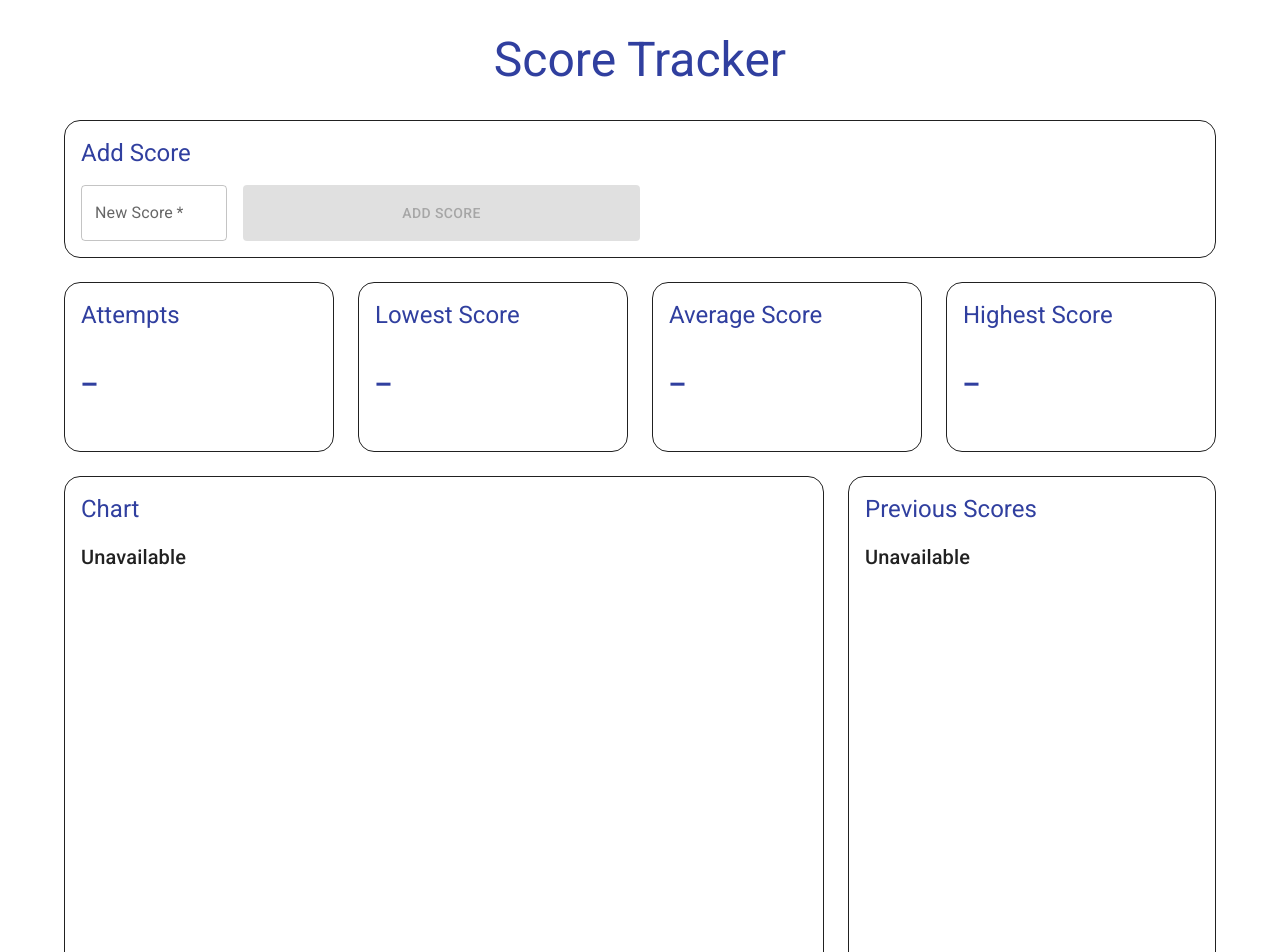
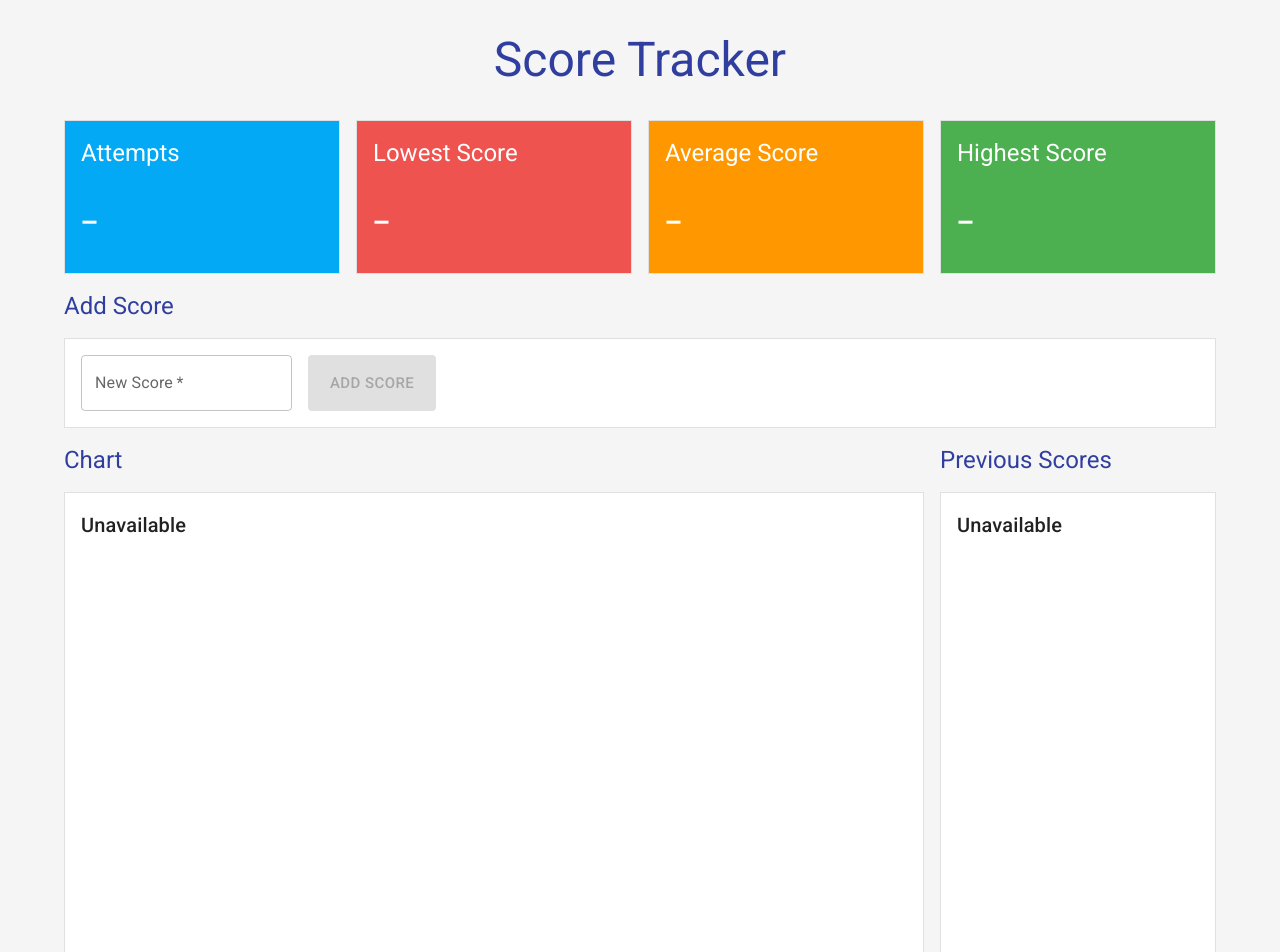
Before and after one commit to michaelyu13/score-tracker, a React (Vite) app: page / in a window 1280 px wide. Shown: the top 952 px of the page. Built offline with nearby package versions, Linux system fonts and the light colour scheme.

Commit message:
Styles - Added lots of styles

```diff
--- a/src/App.tsx
+++ b/src/App.tsx
@@ -1,5 +1,5 @@
 import { Box, Container, Grid } from '@mui/material/';
-import { indigo } from '@mui/material/colors';
+import { grey, indigo } from '@mui/material/colors';
 import { ThemeProvider, createTheme } from '@mui/material/styles';
 import { useEffect, useRef, useState } from 'react';
 import AddScore from './components/AddScore';
@@ -45,32 +45,41 @@ const App = () => {
     }, [scoresHistory]);
 
     return (
-        <>
         <ThemeProvider theme={theme}>
-                <Box component="section" sx={{ display: 'flex', flexDirection: 'column', minHeight: '100vh' }}>
+            <Box
+                component="section"
+                sx={{
+                    display: 'flex',
+                    flexDirection: 'column',
+                    minHeight: '100vh',
+                    backgroundColor: grey[100],
+                }}
+            >
                 <Container sx={{ flexGrow: 1, marginBottom: 2 }}>
                     <Header />
 
-                        <Grid container spacing={3}>
+                    <Grid container spacing={2}>
+                        <Grid item xs={6} sm={3}>
+                            <StatAttempts scoresHistory={scoresHistory} />
+                        </Grid>
+                        <Grid item xs={6} sm={3}>
+                            <StatLowestScore scoresHistory={scoresHistory} />
+                        </Grid>
+                        <Grid item xs={6} sm={3}>
+                            <StatAverageScore scoresHistory={scoresHistory} />
+                        </Grid>
+                        <Grid item xs={6} sm={3}>
+                            <StatHighestScore scoresHistory={scoresHistory} />
+                        </Grid>
+
                         <Grid item xs={12}>
                             <AddScore scoresHistory={scoresHistory} setScoresHistory={setScoresHistory} />
                         </Grid>
-                            <Grid item xs={12} sm={3}>
-                                <StatAttempts scoresHistory={scoresHistory} />
-                            </Grid>
-                            <Grid item xs={12} sm={3}>
-                                <StatLowestScore scoresHistory={scoresHistory} />
-                            </Grid>
-                            <Grid item xs={12} sm={3}>
-                                <StatAverageScore scoresHistory={scoresHistory} />
-                            </Grid>
-                            <Grid item xs={12} sm={3}>
-                                <StatHighestScore scoresHistory={scoresHistory} />
-                            </Grid>
-                            <Grid item xs={12} md={8}>
+
+                        <Grid item xs={12} md={9}>
                             <ChartSection scoresHistory={scoresHistory} />
                         </Grid>
-                            <Grid item xs={12} md={4}>
+                        <Grid item xs={12} sm={12} md={3}>
                             <PreviousScores scoresHistory={scoresHistory} />
                         </Grid>
                     </Grid>
@@ -79,7 +88,6 @@ const App = () => {
                 <Footer scoresHistory={scoresHistory} setScoresHistory={setScoresHistory} />
             </Box>
         </ThemeProvider>
-        </>
     );
 };
 
--- a/src/components/AddScore.tsx
+++ b/src/components/AddScore.tsx
@@ -1,4 +1,5 @@
 import { Box, Button, TextField, Typography } from '@mui/material/';
+import { grey } from '@mui/material/colors';
 import React, { useEffect } from 'react';
 
 type AddScoreFormProps = {
@@ -59,11 +60,11 @@ const AddScoreForm = ({ scoresHistory, setScoresHistory }: AddScoreFormProps) =>
 
     return (
         <>
-            <Box component="section" p={2} sx={{ border: 1, borderRadius: 4 }}>
-                <Typography variant="h5" component="h2" mb={2} color="primary.main">
-                    Add Score
-                </Typography>
+            <Typography variant="h5" component="h2" mb={2} color="primary.main">
+                Add Score
+            </Typography>
 
+            <Box component="section" p={2} sx={{ border: 1, borderColor: grey[300] }} bgcolor="common.white">
                 <Box
                     component="form"
                     onSubmit={handleOnSubmit}
@@ -82,9 +83,11 @@ const AddScoreForm = ({ scoresHistory, setScoresHistory }: AddScoreFormProps) =>
                         helperText={helperText}
                         onChange={handleOnChange}
                         variant="outlined"
+                        inputProps={{ maxLength: 3 }}
+                        placeholder="3 Digits Max"
                     />
 
-                    <Button type="submit" variant="contained" disabled={isAddButtonDisabled} fullWidth>
+                    <Button type="submit" variant="contained" size="large" disabled={isAddButtonDisabled}>
                         Add Score
                     </Button>
                 </Box>
--- a/src/components/ChartSection.tsx
+++ b/src/components/ChartSection.tsx
@@ -1,4 +1,5 @@
 import { Box, Typography } from '@mui/material/';
+import { grey } from '@mui/material/colors';
 import { useTheme } from '@mui/material/styles';
 import { CategoryScale } from 'chart.js';
 import Chart from 'chart.js/auto';
@@ -53,15 +54,21 @@ const ScoresGraph = ({ scoresHistory }: ScoresGraphProps) => {
 
     return (
         <>
-            <Box component="section" height={{ sm: 550 }} p={2} sx={{ border: 1, borderRadius: 4 }}>
-                <Typography variant="h5" component="h2" mb={2} color="primary.main">
-                    Chart
-                </Typography>
+            <Typography variant="h5" component="h2" mb={2} color="primary.main">
+                Chart
+            </Typography>
 
+            <Box
+                component="section"
+                height={{ md: 480 }}
+                p={2}
+                bgcolor="common.white"
+                sx={{ border: 1, borderColor: grey[300] }}
+            >
                 {(() => {
                     if (scoresHistory.length) {
                         return (
-                            <Box height={'300px'}>
+                            <Box height={'456px'}>
                                 <Line data={chartData} options={chartOptions} />
                             </Box>
                         );
--- a/src/components/Footer.tsx
+++ b/src/components/Footer.tsx
@@ -13,7 +13,7 @@ const Footer = ({ scoresHistory, setScoresHistory }: FooterProps) => {
     const generateRandomData = () => {
         const numberOfData = 20;
         const minValue = 100;
-        const maxValue = 1000;
+        const maxValue = 999;
 
         for (let i = 0; i < numberOfData; i++) {
             const randomData = Math.floor(Math.random() * (maxValue - minValue + 1)) + minValue;
@@ -32,7 +32,7 @@ const Footer = ({ scoresHistory, setScoresHistory }: FooterProps) => {
         setScoresHistory([]);
     };
     return (
-        <Box component="footer" p={2} bgcolor={grey[200]}>
+        <Box component="footer" pt={2} px={2} bgcolor={grey[300]}>
             <Typography variant="h5" component="h1" align="center" mb={2} color="primary.main">
                 For Testing Purposes
             </Typography>
--- a/src/components/PreviousScores.tsx
+++ b/src/components/PreviousScores.tsx
@@ -10,6 +10,9 @@ import {
     TableRow,
     Typography,
 } from '@mui/material/';
+import { tableCellClasses } from '@mui/material/TableCell';
+import { grey } from '@mui/material/colors';
+import { styled } from '@mui/material/styles';
 import Unavailable from './Unavailable';
 
 type ScoresTableProps = {
@@ -17,22 +20,49 @@ type ScoresTableProps = {
 };
 
 const ScoresTable = ({ scoresHistory }: ScoresTableProps) => {
+    const StyledTableCell = styled(TableCell)(({ theme }) => ({
+        [`&.${tableCellClasses.head}`]: {
+            backgroundColor: theme.palette.common.black,
+            color: theme.palette.common.white,
+        },
+        [`&.${tableCellClasses.body}`]: {
+            fontSize: 14,
+        },
+    }));
+
+    const StyledTableRow = styled(TableRow)(({ theme }) => ({
+        '&:nth-of-type(odd)': {
+            backgroundColor: theme.palette.action.hover,
+        },
+        // hide last border
+        '&:last-child td, &:last-child th': {
+            border: 0,
+        },
+    }));
     return (
-        <Box component="section" height={{ sm: 550 }} mb={2} p={2} sx={{ border: 1, borderRadius: 4 }}>
+        <>
             <Typography variant="h5" component="h2" mb={2} color="primary.main">
                 Previous Scores
             </Typography>
 
+            <Box
+                component="section"
+                height={{ md: 480 }}
+                mb={2}
+                p={2}
+                bgcolor="common.white"
+                sx={{ border: 1, borderColor: grey[300] }}
+            >
                 {(() => {
                     if (scoresHistory.length) {
                         return (
                             <>
-                            <TableContainer component={Paper} sx={{ maxHeight: { sm: 427 } }}>
-                                <Table aria-label="previous scores">
+                                <TableContainer component={Paper} sx={{ maxHeight: { md: 399 } }}>
+                                    <Table stickyHeader size="small" aria-label="previous scores">
                                         <TableHead>
                                             <TableRow>
-                                            <TableCell>Attempt</TableCell>
-                                            <TableCell>Score</TableCell>
+                                                <StyledTableCell>Attempt</StyledTableCell>
+                                                <StyledTableCell>Score</StyledTableCell>
                                             </TableRow>
                                         </TableHead>
                                         <TableBody>
@@ -40,24 +70,26 @@ const ScoresTable = ({ scoresHistory }: ScoresTableProps) => {
                                                 .slice()
                                                 .reverse()
                                                 .map((score, index) => (
-                                                <TableRow
+                                                    <StyledTableRow
                                                         key={index}
                                                         sx={{ '&:last-child td, &:last-child th': { border: 0 } }}
                                                     >
-                                                    <TableCell scope="row">{scoresHistory.length - index}</TableCell>
-                                                    <TableCell scope="row">{score}</TableCell>
-                                                </TableRow>
+                                                        <StyledTableCell scope="row">
+                                                            {scoresHistory.length - index}
+                                                        </StyledTableCell>
+                                                        <StyledTableCell scope="row">{score}</StyledTableCell>
+                                                    </StyledTableRow>
                                                 ))}
                                         </TableBody>
                                     </Table>
                                 </TableContainer>
 
                                 {(() => {
-                                if (scoresHistory.length > 7) {
+                                    if (scoresHistory.length > 10) {
                                         return (
                                             <Box
-                                            mt={1.5}
-                                            display={{ xs: 'none', sm: 'flex' }}
+                                                mt={2}
+                                                display={{ xs: 'none', md: 'flex' }}
                                                 flexDirection="column"
                                                 alignItems="center"
                                                 justifyContent="center"
@@ -74,6 +106,7 @@ const ScoresTable = ({ scoresHistory }: ScoresTableProps) => {
                     }
                 })()}
             </Box>
+        </>
     );
 };
 
--- a/src/components/Stats/StatAttempts.tsx
+++ b/src/components/Stats/StatAttempts.tsx
@@ -1,21 +1,19 @@
 import { Box, Typography } from '@mui/material/';
-
+import { grey } from '@mui/material/colors';
 type ScoresGraphProps = {
     scoresHistory: number[];
 };
 
 const Stats = ({ scoresHistory }: ScoresGraphProps) => {
     return (
-        <>
-            <Box component="section" p={2} sx={{ border: 1, borderRadius: 4 }}>
-                <Typography variant="h5" component="h2" mb={2} color="primary.main">
-                    Attempts
-                </Typography>
-                <Typography variant="h2" component="p" mb={2} color="primary.main">
-                    {scoresHistory.length ? scoresHistory.length : '-'}
-                </Typography>
-            </Box>
-        </>
+        <Box component="section" p={2} height="100%" bgcolor="info.light" sx={{ border: 1, borderColor: grey[300] }}>
+            <Typography variant="h5" component="h2" mb={2} color="common.white">
+                Attempts
+            </Typography>
+            <Typography variant="h2" component="p" color="common.white">
+                {scoresHistory.length ? scoresHistory.length : '-'}
+            </Typography>
+        </Box>
     );
 };
 
--- a/src/components/Stats/StatAverageScore.tsx
+++ b/src/components/Stats/StatAverageScore.tsx
@@ -1,4 +1,5 @@
 import { Box, Typography } from '@mui/material/';
+import { grey } from '@mui/material/colors';
 
 type ScoresGraphProps = {
     scoresHistory: number[];
@@ -13,16 +14,14 @@ const Stats = ({ scoresHistory }: ScoresGraphProps) => {
     };
 
     return (
-        <>
-            <Box component="section" p={2} sx={{ border: 1, borderRadius: 4 }}>
-                <Typography variant="h5" component="h2" mb={2} color="primary.main">
-                    Average Score
-                </Typography>
-                <Typography variant="h2" component="p" mb={2} color="primary.main">
-                    {scoresHistory.length ? getAverageScore(scoresHistory) : '-'}
-                </Typography>
-            </Box>
-        </>
+        <Box component="section" p={2} height="100%" bgcolor="warning.light" sx={{ border: 1, borderColor: grey[300] }}>
+            <Typography variant="h5" component="h2" mb={2} color="common.white">
+                Average Score
+            </Typography>
+            <Typography variant="h2" component="p" color="common.white">
+                {scoresHistory.length ? getAverageScore(scoresHistory) : '-'}
+            </Typography>
+        </Box>
     );
 };
 
--- a/src/components/Stats/StatHighestScore.tsx
+++ b/src/components/Stats/StatHighestScore.tsx
@@ -1,4 +1,5 @@
 import { Box, Typography } from '@mui/material/';
+import { grey } from '@mui/material/colors';
 
 type ScoresGraphProps = {
     scoresHistory: number[];
@@ -6,16 +7,14 @@ type ScoresGraphProps = {
 
 const Stats = ({ scoresHistory }: ScoresGraphProps) => {
     return (
-        <>
-            <Box component="section" p={2} sx={{ border: 1, borderRadius: 4 }}>
-                <Typography variant="h5" component="h2" mb={2} color="primary.main">
-                    Highest Score
-                </Typography>
-                <Typography variant="h2" component="p" mb={2} color="primary.main">
-                    {scoresHistory.length ? Math.max(...scoresHistory) : '-'}
-                </Typography>
-            </Box>
-        </>
+        <Box component="section" p={2} height="100%" bgcolor="success.light" sx={{ border: 1, borderColor: grey[300] }}>
+            <Typography variant="h5" component="h2" mb={2} color="common.white">
+                Highest Score
+            </Typography>
+            <Typography variant="h2" component="p" color="common.white">
+                {scoresHistory.length ? Math.max(...scoresHistory) : '-'}
+            </Typography>
+        </Box>
     );
 };
 
--- a/src/components/Stats/StatLowestScore.tsx
+++ b/src/components/Stats/StatLowestScore.tsx
@@ -1,4 +1,5 @@
 import { Box, Typography } from '@mui/material/';
+import { grey } from '@mui/material/colors';
 
 type ScoresGraphProps = {
     scoresHistory: number[];
@@ -6,16 +7,14 @@ type ScoresGraphProps = {
 
 const Stats = ({ scoresHistory }: ScoresGraphProps) => {
     return (
-        <>
-            <Box component="section" p={2} sx={{ border: 1, borderRadius: 4 }}>
-                <Typography variant="h5" component="h2" mb={2} color="primary.main">
-                    Lowest Score
-                </Typography>
-                <Typography variant="h2" component="p" mb={2} color="primary.main">
-                    {scoresHistory.length ? Math.min(...scoresHistory) : '-'}
-                </Typography>
-            </Box>
-        </>
+        <Box component="section" p={2} height="100%" bgcolor="error.light" sx={{ border: 1, borderColor: grey[300] }}>
+            <Typography variant="h5" component="h2" mb={2} color="common.white">
+                Lowest Score
+            </Typography>
+            <Typography variant="h2" component="p" color="common.white">
+                {scoresHistory.length ? Math.min(...scoresHistory) : '-'}
+            </Typography>
+        </Box>
     );
 };
 
```
Lines whose indentation alone changed are shown as unchanged.
